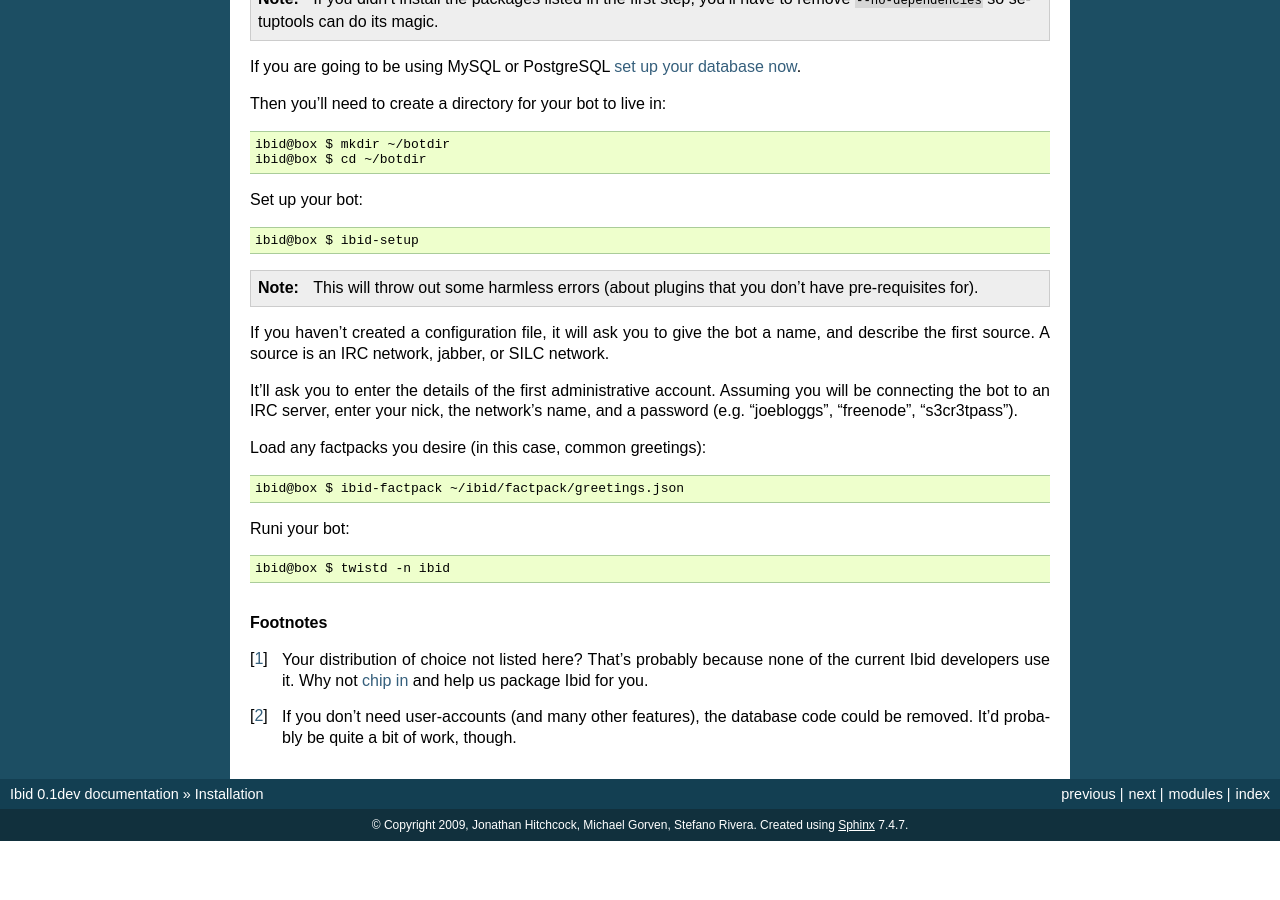
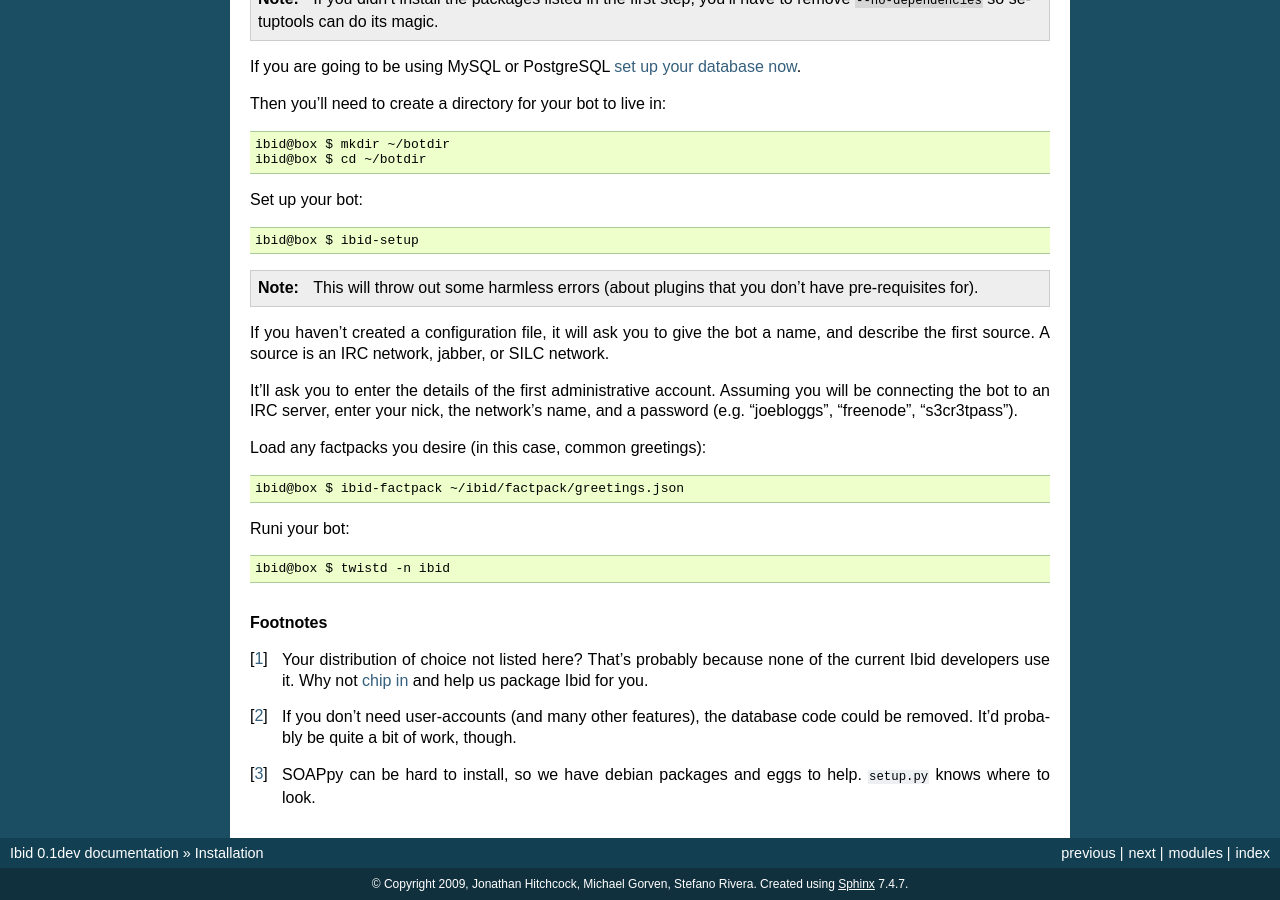
Before and after one commit to ibid/ibid, a Sphinx documentation site: the page built from docs/install.rst, in a window 1280 px wide and 900 px high, scrolled down 4656 px. Built offline with Sphinx 7.4.7, drawn with Linux system fonts in a browser that asks for light colours; before the commit the page ends 5497 px from its top, so only the background shows below that.

Commit message:
Clarify SOAPpy

```diff
--- a/docs/install.rst
+++ b/docs/install.rst
@@ -51,6 +51,7 @@ Python Libraries:
 * `SQLAlchemy <http://www.sqlalchemy.org/>`_ 0.5 preferred, 0.4 compatible.
 * `ConfigObj <http://www.voidspace.org.uk/python/configobj.html>`_ (configuration)
 * `python-dateutil <http://labix.org/python-dateutil>`_
+* `SOAPpy <http://pywebsvcs.sourceforge.net/>`_ [#soappy-install]_
 
 Many core plugins require the following Web scraping & parsing libraries:
 
@@ -335,4 +335,7 @@ Runi your bot::
    the database code could be removed.
    It'd probably be quite a bit of work, though.
 
+.. [#soappy-install] SOAPpy can be hard to install, so we have debian
+   packages and eggs to help. ``setup.py`` knows where to look.
+
 .. vi: set et sta sw=3 ts=3:
```
Also changed, not shown: other parts of docs/install.rst (+0 -1 lines).
